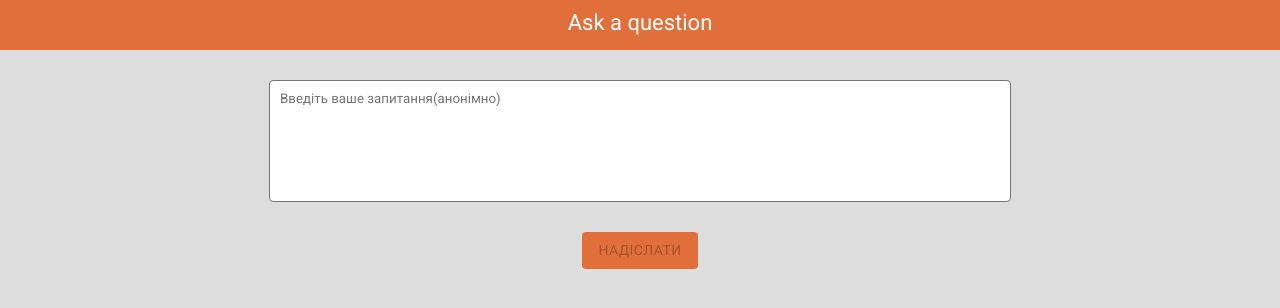
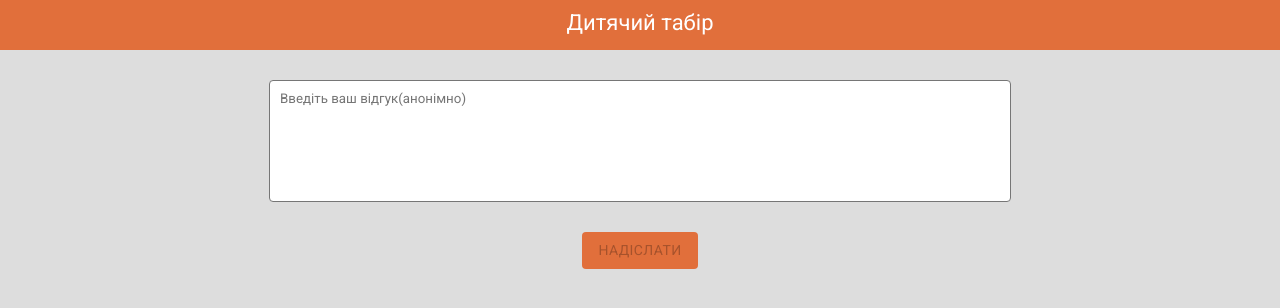
Before and after one commit to pasha2708/Ask-a-question, a React (Create React App) app: page / in a window 1280 px wide. Shown: the top 308 px of the page. Built offline with nearby package versions, Linux system fonts and the light colour scheme.

Commit message:
change labels to camp

```diff
--- a/public/index.html
+++ b/public/index.html
@@ -3,12 +3,15 @@
 	<head>
 		<meta charset="utf-8" />
 		<link rel="icon" href="%PUBLIC_URL%/favicon.ico" />
-    <link href="https://fonts.googleapis.com/css2?family=Roboto&display=swap" rel="stylesheet">
+		<link
+			href="https://fonts.googleapis.com/css2?family=Roboto&display=swap"
+			rel="stylesheet"
+		/>
 		<meta name="viewport" content="width=device-width, initial-scale=1" />
 		<meta name="theme-color" content="#000000" />
 		<meta
-      name="Ask a question"
-      content="Тут ви можете задати ваше запитання (анонімно)"
+			name="Camp review"
+			content="Тут ви можете залишити відгук (анонімно)"
 		/>
 		<link rel="apple-touch-icon" href="%PUBLIC_URL%/logo192.png" />
 		<!--
@@ -25,7 +28,7 @@
       work correctly both with client-side routing and a non-root public URL.
       Learn how to configure a non-root public URL by running `npm run build`.
     -->
-    <title>Ask a question</title>
+		<title>Camp review</title>
 	</head>
 	<body>
 		<noscript>You need to enable JavaScript to run this app.</noscript>
@@ -39,6 +42,5 @@
 
       To begin the development, run `npm start` or `yarn start`.
       To create a production bundle, use `npm run build` or `yarn build`.
-    -->
-  </body>
+    --></body>
 </html>
--- a/src/App.js
+++ b/src/App.js
@@ -44,7 +44,7 @@ const App = () => {
         message: data,
       })
       .then(() => {
-        NotificationManager.success('Запитання надіслано, дякуємо');
+        NotificationManager.success('Відгук надіслано, дякуємо');
         setData('');
         setLoading(false)
       })
@@ -58,12 +58,12 @@ const App = () => {
     <>
       <Header>
         <Container>
-          <HeaderText>Ask a question</HeaderText>
+          <HeaderText>Дитячий табір</HeaderText>
         </Container>
       </Header>
       <Container>
         <textarea
-          placeholder='Введіть ваше запитання(анонімно)'
+          placeholder='Введіть ваш відгук(анонімно)'
           onChange={(e) => setData(e.target.value)}
           value={data}
         />
```
Lines whose indentation alone changed are shown as unchanged.
